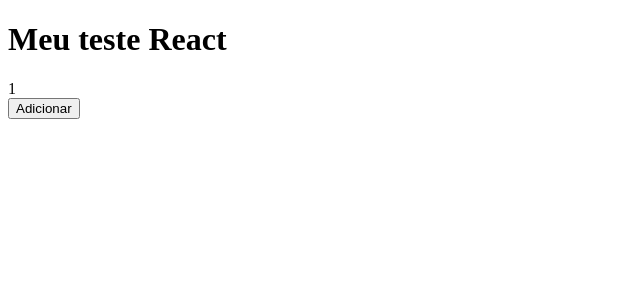
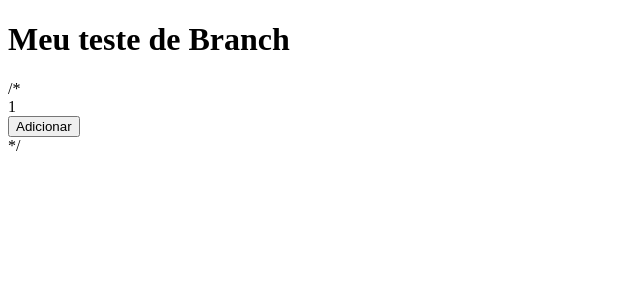
Before and after one commit to EbonyWizard4/ebw, a Next.js app: page / in a window 1280 px wide. Shown: the top 300 px of the page, without its empty margins (0-640 px from the left). Built offline with nearby package versions, Linux system fonts and the light colour scheme.

Commit message:
teste de nova branch

```diff
--- a/package.json
+++ b/package.json
@@ -1,7 +1,6 @@
 {
   "name": "ebw",
   "version": "1.0.0",
-  "description": "",
   "main": "index.js",
   "scripts": {
     "dev": "next dev"
@@ -18,8 +17,9 @@
   },
   "homepage": "https://github.com/EbonyWizard4/ebw#readme",
   "dependencies": {
-    "next": "^13.1.6",
+    "next": "^13.4.4",
     "react": "^18.2.0",
     "react-dom": "^18.2.0"
-  }
+  },
+  "description": ""
 }
--- a/pages/index.js
+++ b/pages/index.js
@@ -2,8 +2,8 @@
 function Home(){
     return(
         <div>
-            <h1>Meu teste React</h1>
-            <Contador />
+            <h1>Meu teste de Branch </h1>
+            /*<Contador />*/
         </div>
     )
 }
```
Also changed, not shown: 1 other file (tests, documents, lock files or other folders).
